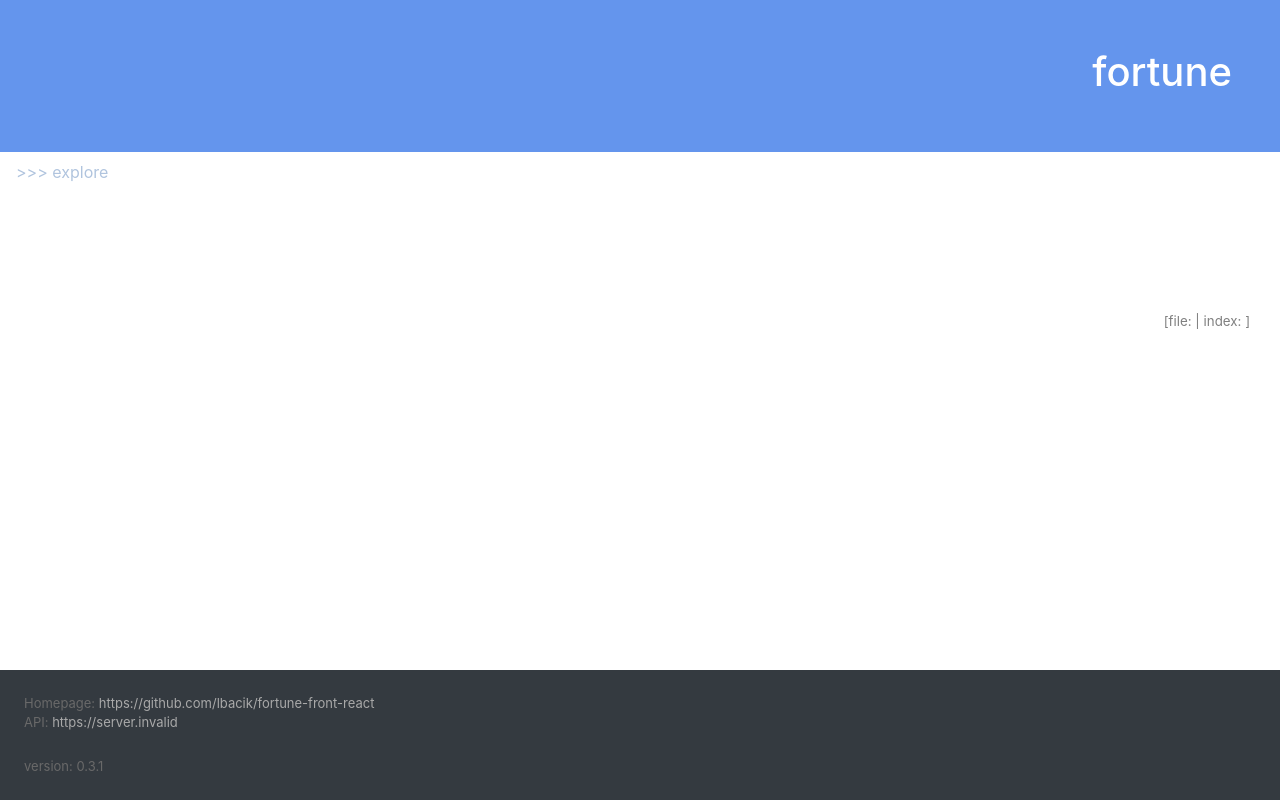
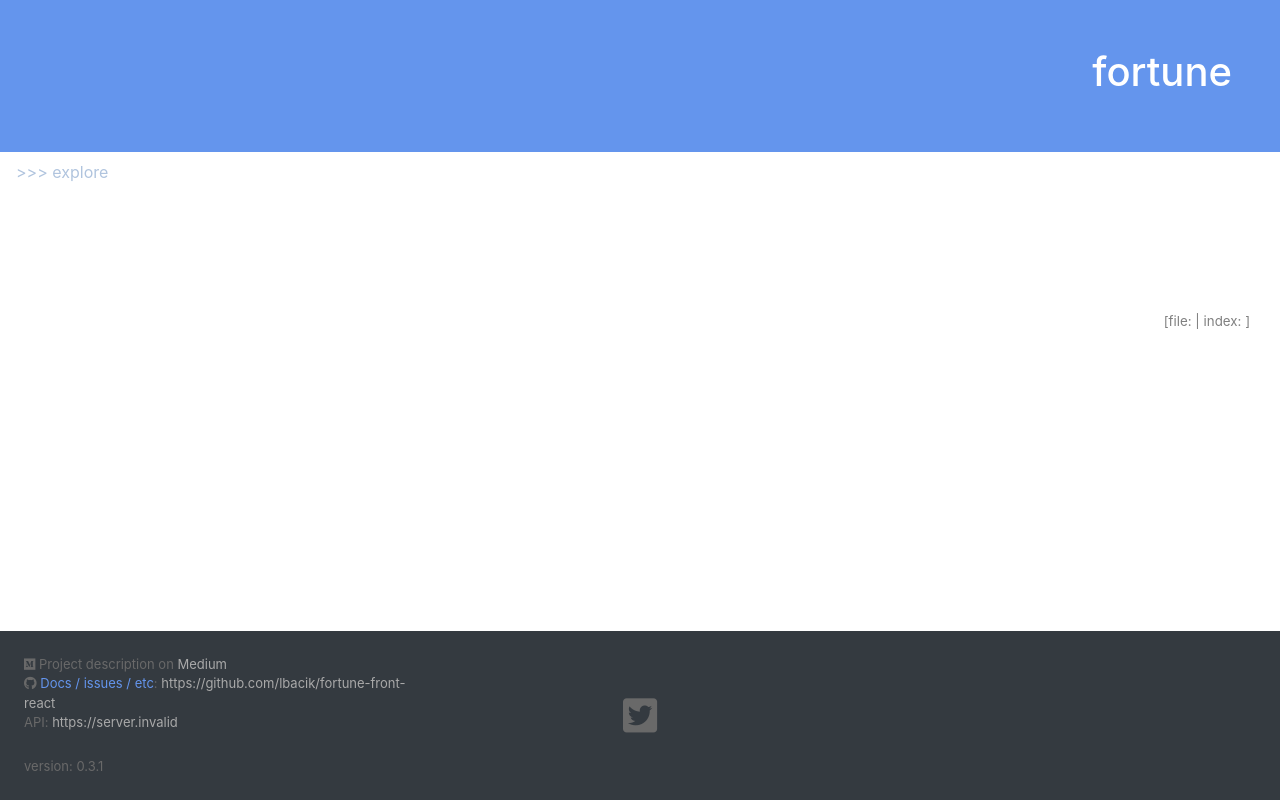
Before and after one commit to lbacik/fortune-front-react, a React (Create React App) app: page / in a window 1280 px wide. Built offline with nearby package versions, Linux system fonts and the light colour scheme; no server answers.

Commit message:
Update footer

```diff
--- a/public/index.html
+++ b/public/index.html
@@ -10,6 +10,9 @@
     -->
     <link rel="manifest" href="%PUBLIC_URL%/manifest.json">
     <link rel="shortcut icon" href="%PUBLIC_URL%/favicon.ico">
+    <link rel="stylesheet" href="https://use.fontawesome.com/releases/v5.15.4/css/all.css">
+    <link rel="stylesheet" href="https://use.fontawesome.com/releases/v5.15.4/css/v4-shims.css">
+
     <!--
       Notice the use of %PUBLIC_URL% in the tags above.
       It will be replaced with the URL of the `public` folder during the build.
@@ -37,14 +40,25 @@
     <div id="root"></div>
 
     <footer class="footer mt-auto bg-dark p-4 row">
-        <div class="col-md-6">
+        <div class="col-md-4">
           <div>
-            Homepage: <a href="https://github.com/lbacik/fortune-front-react">
+            <i class="fab fa-medium"></i> Project description on
+            <a href="https://lbacik.medium.com/fortune-3e6c3f488e9d">Medium</a>
+          </div>
+          <div>
+            <i class="fab fa-github"></i>
+            <span class="info-issues">Docs / issues / etc</span>:
+            <a href="https://github.com/lbacik/fortune-front-react">
               https://github.com/lbacik/fortune-front-react
             </a>
           </div>
           <div id="api-url"></div>
           <div id="version" class="mt-4"></div>
+        </div>
+        <div class="col-md-4 align-self-center text-center social-media-icons">
+            <a href="https://twitter.com/fortune89242420">
+              <i class="fab fa-twitter-square fa-3x"></i>
+            </a>
         </div>
         <div class="col">
           <div class="ml-form-embed"
--- a/src/index.css
+++ b/src/index.css
@@ -33,3 +33,11 @@ footer a {
 .ml-input-horizontal {
   padding-top: 3px;
 }
+
+footer .info-issues {
+  color: cornflowerblue;
+}
+
+footer .social-media-icons i {
+  color: dimgray;
+}
```
